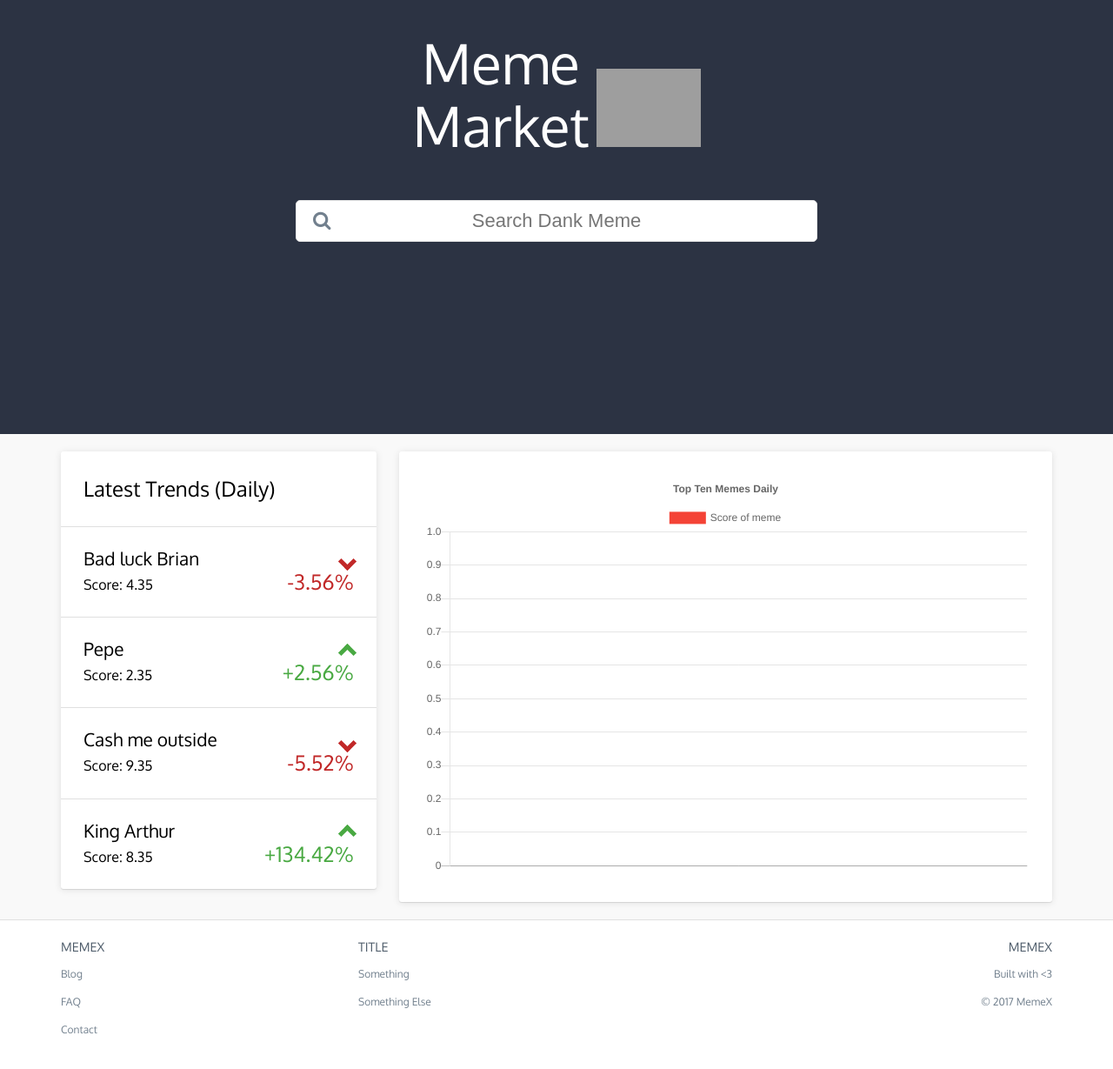
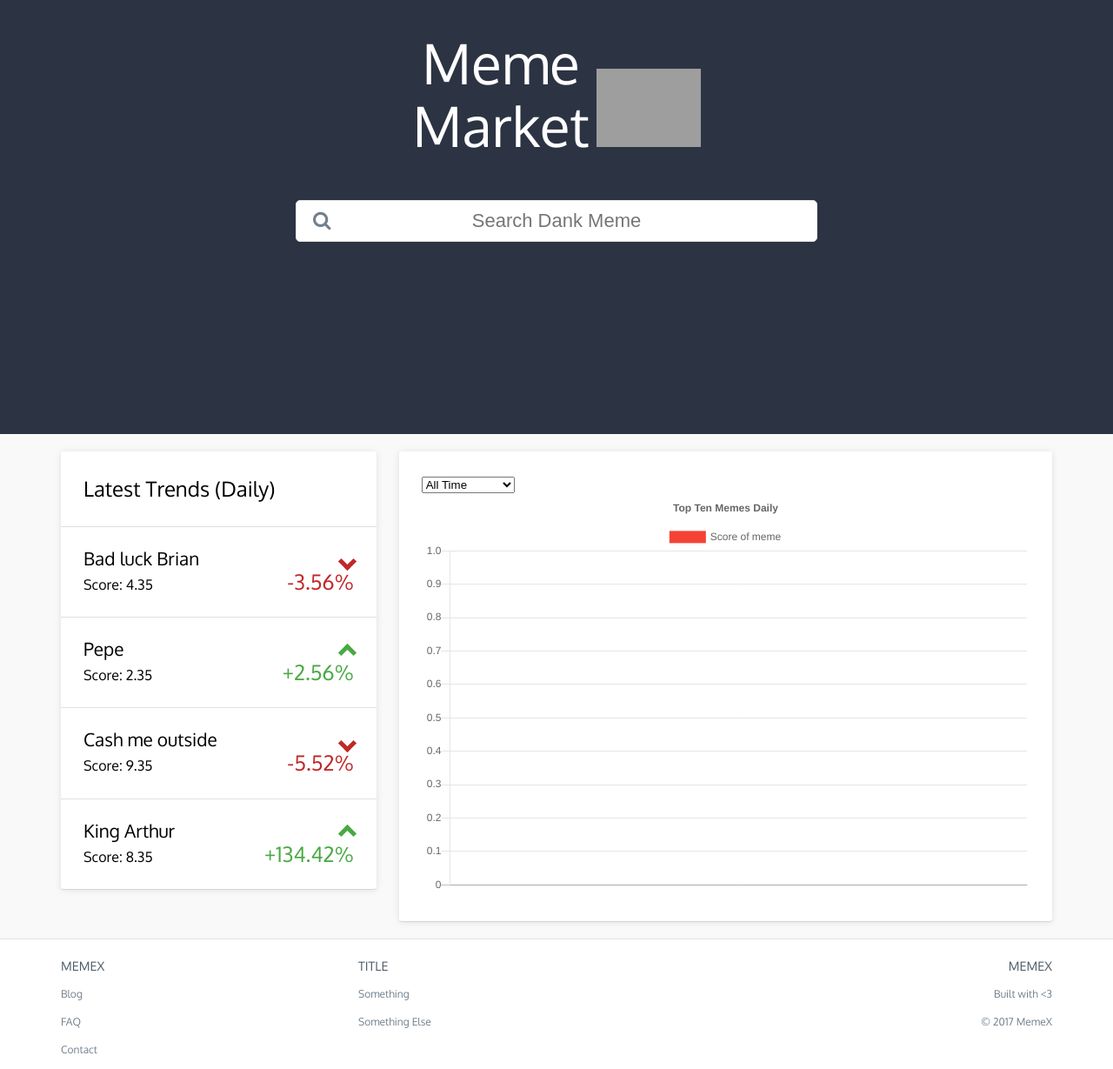
Before and after one commit to SDupZ/memex, a Django app: page / in a window 1280 px wide. Shown: the part 102-1331 px from the top of the page at 87% size. Before the commit the page ends 1291 px from the top, so only its background shows below. Run offline with Django 3.2, Linux system fonts and the light colour scheme; data that the repository does not hold is empty; some libraries are stand-ins or nearby versions; grey boxes are pictures that could not be loaded.

Commit message:
Added filter by day, week and all time to front end and fixed timing with utc

```diff
--- a/data/templatetags/data_tags.py
+++ b/data/templatetags/data_tags.py
@@ -1,22 +1,29 @@
 from django import template
 from memes.models import Meme
+from django.core.serializers.json import DjangoJSONEncoder
+from datetime import datetime, timedelta
 import json
 
 register = template.Library()
 
 @register.simple_tag
-def get_meme_count_all_time():
-    all_memes = Meme.objects.all()
+def get_memes_count(filter_by):
+    memes = Meme.objects.all()
+    results = []
+    for meme in memes:
+        if (filter_by == "day"):
+            reddit_posts_set = meme.redditpost_set.filter(submission_created__lte=datetime.now(), submission_created__gte=(datetime.now() - timedelta(days=1)))
+        elif (filter_by =="week"):
+            reddit_posts_set = meme.redditpost_set.filter(submission_created__lte=datetime.now(), submission_created__gte=(datetime.now() - timedelta(weeks=1)))
+        else:
+            reddit_posts_set = meme.redditpost_set.all()
 
-    results = []
-    for meme in all_memes:
-        number_of_posts = len(meme.redditpost_set.all())
+        number_of_posts = len(reddit_posts_set)
         results.append((meme.name, number_of_posts))
     results = sorted(results, key=lambda x: x[1])
     results.reverse()
     results = results[:10]
     result_dict = {}
-
     for item in results:
         result_dict[item[0]] = item[1]
-    return json.dumps(result_dict)
+    return json.dumps(result_dict, cls=DjangoJSONEncoder)
--- a/default/views.py
+++ b/default/views.py
@@ -4,11 +4,13 @@ from blog.models import BlogPost
 from django.http import HttpResponse, Http404
 
 from data.templatetags import data_tags
-
+from django.core import serializers
 
 def home(request):
     template = 'home.html'
     context = {
-        'data': data_tags.get_meme_count_all_time()
+        'data_all_time': data_tags.get_memes_count('all_time'),
+        'data_week': data_tags.get_memes_count('week'),
+        'data_day': data_tags.get_memes_count('day')
     }
     return render(request, template, context)
--- a/reddit/tasks.py
+++ b/reddit/tasks.py
@@ -48,7 +48,7 @@ def get_hot_submissions_advice_animals():
                         subreddit=str(submission.subreddit),
                         subreddit_id=str(submission.subreddit_id),
                         permalink=str(submission.permalink),
-                        submission_created=datetime.utcfromtimestamp(submission.created),
+                        submission_created=datetime.utcfromtimestamp(submission.created_utc),
                         author=str(submission.author),
                         over_18=submission.over_18
                     )
--- a/templates/home.html
+++ b/templates/home.html
@@ -36,6 +36,11 @@
 
                 <div class="grid__item desktop--two-thirds">
                     <div class="base-card metrics-tile__section">
+                        <select class="HomepageChartSelect">
+                            <option value="all_time">All Time</option>
+                            <option value="week">Past Week</option>
+                            <option value="day">Past 24 Hours</option>
+                        </select>
                         <canvas id="myChart" width="300" height="200"></canvas>
                     </div>
                 </div>
@@ -55,8 +60,21 @@
 {% block inlinescripts %}
   <script type="text/javascript">
     $(document).ready(function() {
-        var data = '{{ data|safe }}';
-        initChartFromJSONString(data);
+        var data_all_time = `{{ data_all_time|safe }}`;
+        initChartFromJSONString(data_all_time);
+
+        $( ".HomepageChartSelect" ).change(function() {
+            if ($( ".HomepageChartSelect" ).val() == "week") {
+                var data_week = `{{ data_week|safe }}`;
+                initChartFromJSONString(data_week);
+            } else if ($( ".HomepageChartSelect" ).val() == "all_time") {
+                var data_all_time = `{{ data_all_time|safe }}`;
+                initChartFromJSONString(data_all_time);
+            } else if ($( ".HomepageChartSelect" ).val() == "day") {
+                var data_day = `{{ data_day|safe }}`;
+                initChartFromJSONString(data_day);
+            }
+        });
     });
   </script>
 {% endblock inlinescripts %}
```
